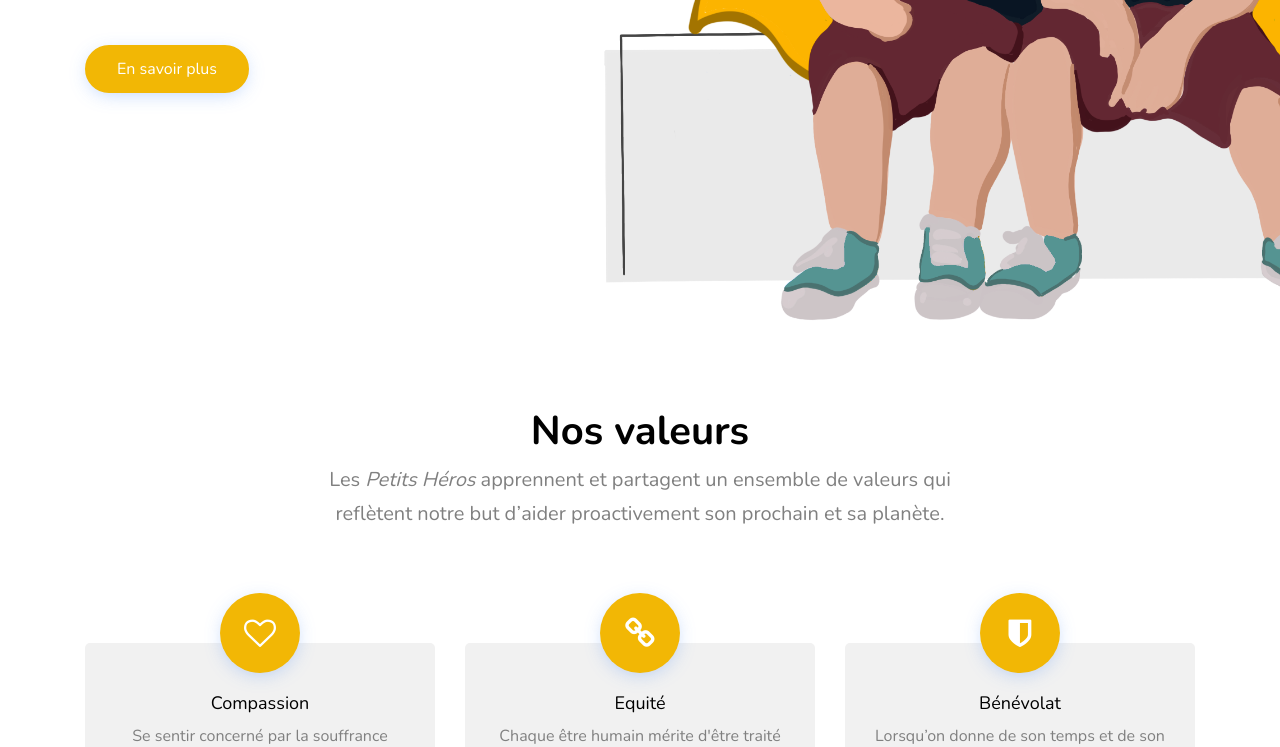
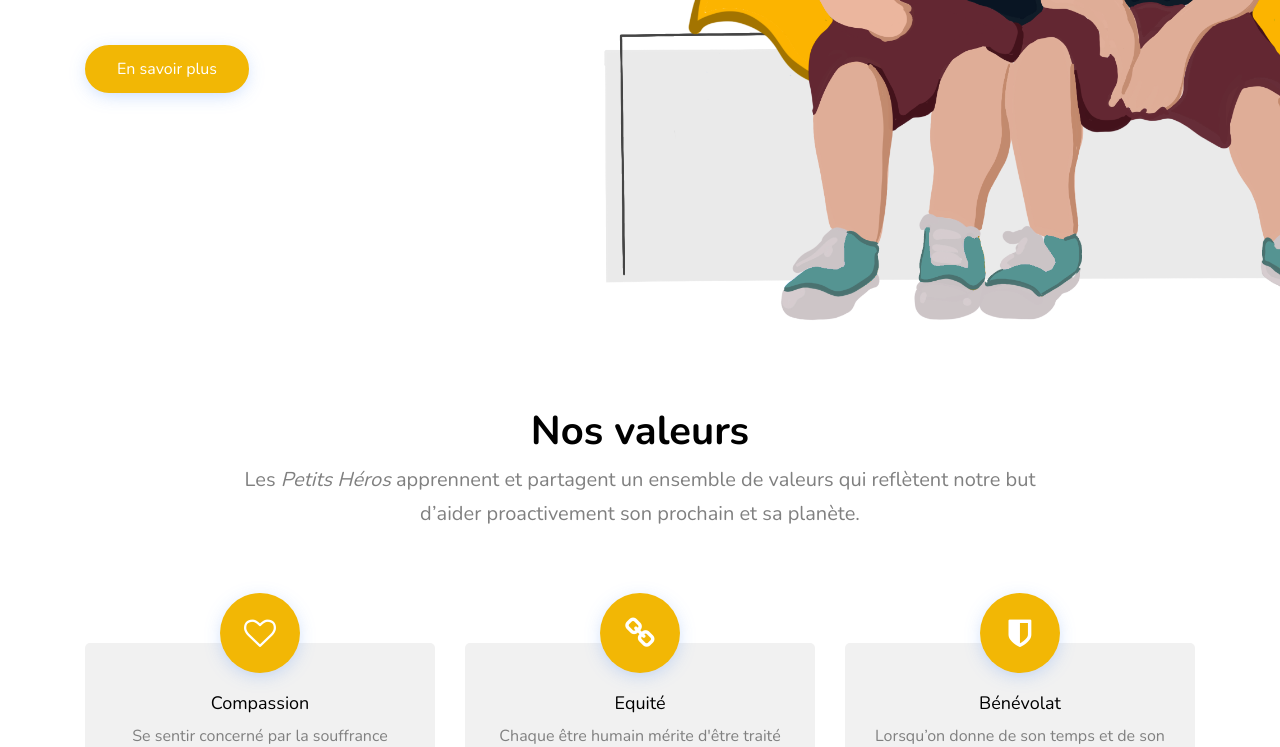
Before and after one commit to simonschaerlaeken/petitsheros.github.io, a plain HTML site: page index.html in a window 1280 px wide. Shown: the part 473-1220 px from the top of the page. Drawn offline with nearby package versions, Linux system fonts and the light colour scheme; files whose address does not match are found by name.

Commit message:
Change Width Nos Valeurs

```diff
--- a/index.html
+++ b/index.html
@@ -109,7 +109,7 @@
     <div class="site-section" id="features-section">
       <div class="container">
         <div class="row mb-5 justify-content-center text-center"  data-aos="fade-up">
-          <div class="col-7 text-center  mb-5">
+          <div class="col-9 text-center mb-5">
             <h2 class="section-title">Nos valeurs</h2>
             <p class="lead">Les <i>Petits Héros</i> apprennent et partagent un ensemble de valeurs qui reflètent notre but d’aider proactivement son prochain et sa planète.</p>
           </div>
@@ -285,7 +285,7 @@
     <div class="site-section" id="our-team-section">
       <div class="container">
         <div class="row mb-5 justify-content-center text-center"  data-aos="fade-up">
-          <div class="col-9 text-center  mb-5">
+          <div class="col-9 text-center mb-5">
             <h2 class="section-title">Notre Equipe</h2>
             <p class="lead">L'encadrement des <i>Petits Héros</i> au meilleur de nos capacités est notre priorité, notre rêve. C'est pourquoi notre équipe s'engage à donner le meilleur de soi-même à tout moment. Mais qui sommes-nous?</p>
           </div>
```
